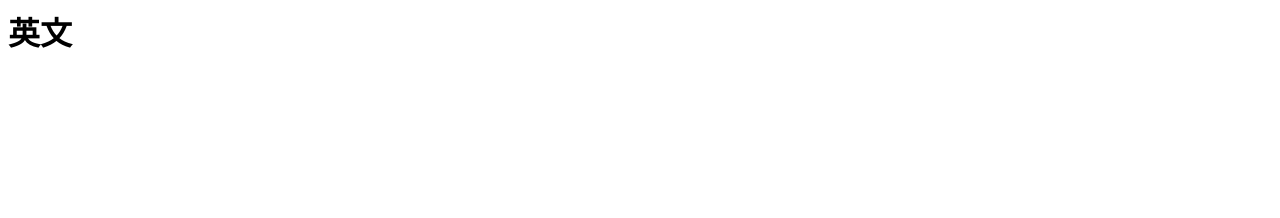
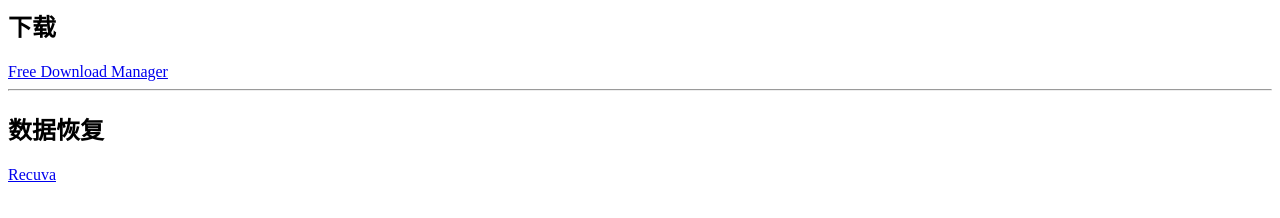
Before and after one commit to raiha/raiha.github.io, a plain HTML site: page index.html in a window 1280 px wide. Drawn offline with Linux system fonts and the light colour scheme.

Commit message:
Update index.html

```diff
--- a/index.html
+++ b/index.html
@@ -1,8 +1,17 @@
-<html>
+<html lang="zh">
 <head>
   <meta http-equiv="Content-Type" content="text/html;charset=utf-8">
+  <title>最佳软件</title>
 </head>
 <body>
-  <h1>英文</h1>
+  <div>
+    <h2>下载</h2>
+    <div><a href="https://www.freedownloadmanager.org" target="_blank">Free Download Manager</a></div>
+  </div>
+  <hr/>
+  <div>
+    <h2>数据恢复</h2>
+    <div><a href="https://www.ccleaner.com/recuva" target="_blank">Recuva</a></div>
+  </div>
 </body>
 </html>
```
